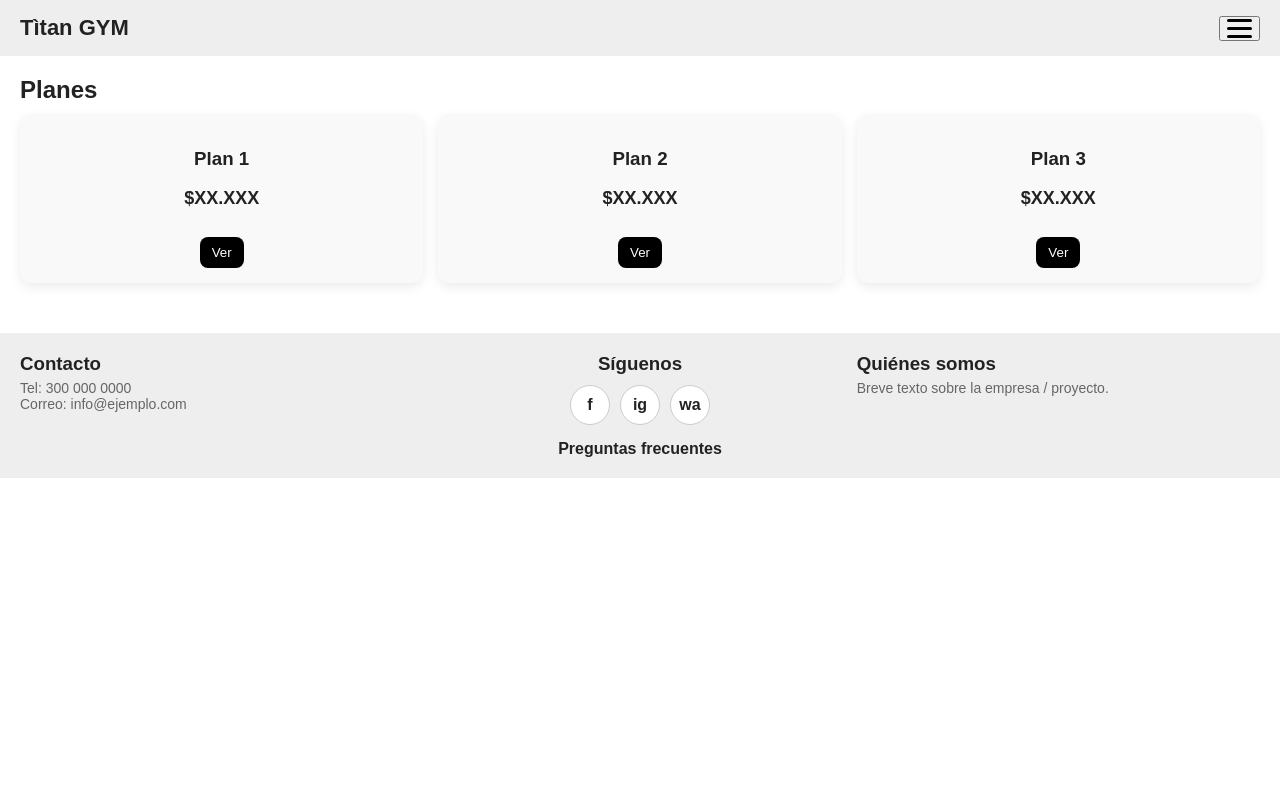
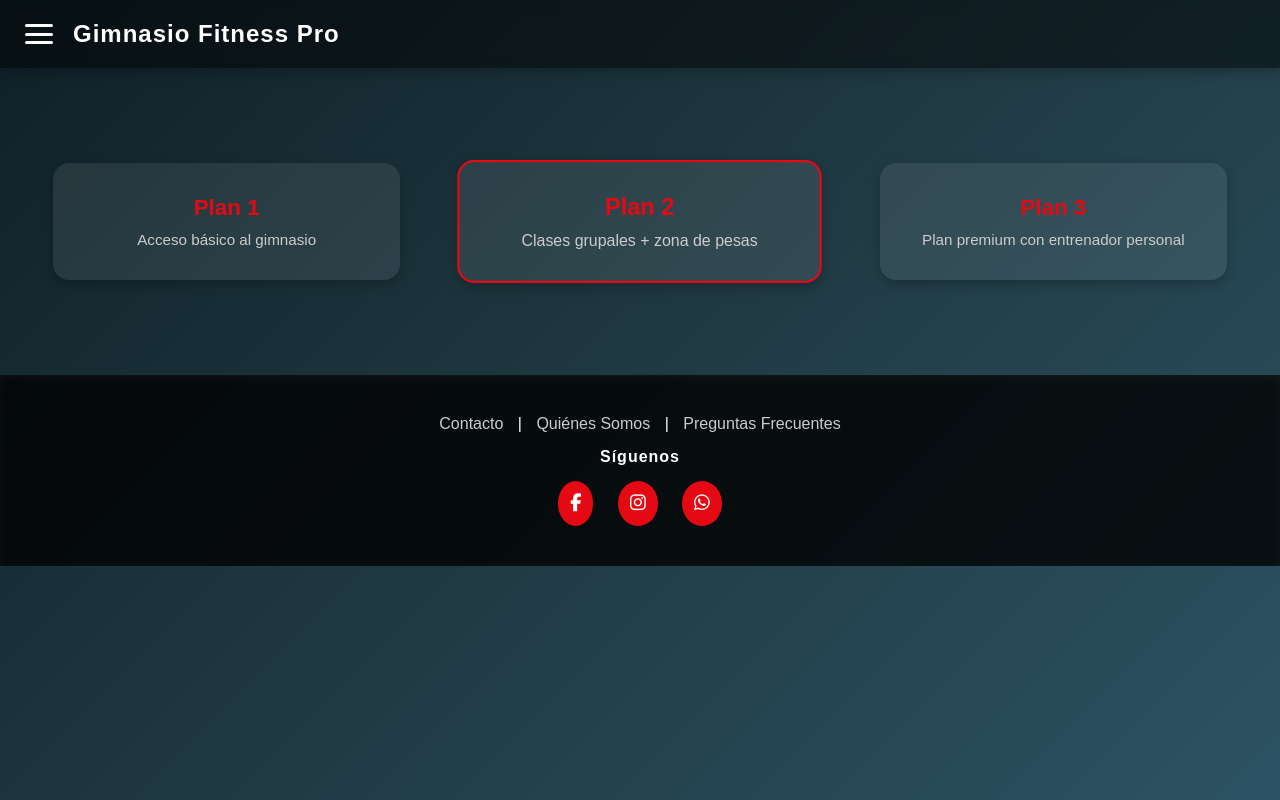
Before and after one commit to dasagamo/Titan-GYM, a PHP site: page /Index_Cliente.php in a window 1280 px wide. Run offline with PHP 8.4, Linux system fonts and the light colour scheme; some libraries are stand-ins or nearby versions.

Commit message:
Mejoro el menú y los estilos de los planes

```diff
--- a/Gym_offiall/Desing/Style_Index.css
+++ /dev/null
@@ -1,149 +0,0 @@
-:root{
-  --bg: #fff;
-  --accent: #222;
-  --muted: #666;
-  --card: #f9f9f9;
-  --radius: 12px;
-  --shadow: 0 4px 12px rgba(0,0,0,0.08);
-}
-
-*{box-sizing:border-box}
-body{
-  margin:0;
-  font-family: Arial, Helvetica, sans-serif;
-  background:var(--bg);
-  color:var(--accent);
-}
-
-/* HEADER */
-.site-header{
-  display:flex;
-  align-items:center;
-  justify-content:space-between;
-  padding:15px 20px;
-  background:#eee;
-  position:relative;
-  flex-direction: row-reverse;
-}
-
-.gym-title{
-  margin:0;
-  font-size:22px;
-  font-weight:bold;
-}
-
-/* Botón hamburguesa */
-.menu-btn{
-  cursor:pointer;
-  display:flex;
-  flex-direction:column;
-  gap:5px;
-}
-.menu-btn .hamb{
-  width:25px;
-  height:3px;
-  background:#000;
-  border-radius:3px;
-}
-
-/* Truco del checkbox */
-.menu-toggle{
-  display:none; /* ocultamos el checkbox */
-}
-
-/* NAV */
-.main-nav{
-  display:none;
-  position:absolute;
-  top:100%;   /* justo debajo del botón */
-  left:0;     /* alineado con el botón */
-  background:#fff;
-  border:1px solid #ddd;
-  border-radius:var(--radius);
-  box-shadow:var(--shadow);
-  padding:10px;
-  z-index:1000;
-}
-
-/* cuando el checkbox está checked => mostramos el nav */
-.menu-toggle:checked ~ .main-nav{
-  display:block;
-}
-
-.main-nav ul{
-  list-style:none;
-  margin:0;
-  padding:0;
-}
-.main-nav li{
-  margin:10px 0;
-}
-.main-nav a{
-  text-decoration:none;
-  color:var(--accent);
-  font-weight:600;
-}
-
-/* PLANES */
-.container{padding:20px}
-.hero h2{margin:0 0 10px}
-.plans{
-  display:grid;
-  grid-template-columns:repeat(auto-fit, minmax(200px, 1fr));
-  gap:15px;
-}
-.plan-card{
-  background:var(--card);
-  border-radius:var(--radius);
-  padding:15px;
-  box-shadow:var(--shadow);
-  text-align:center;
-}
-.plan-card .price{font-size:18px;font-weight:bold}
-.cta{
-  margin-top:10px;
-  padding:8px 12px;
-  background:#000;
-  color:#fff;
-  border:none;
-  border-radius:8px;
-  cursor:pointer;
-}
-
-/* FOOTER */
-.site-footer{
-  margin-top:30px;
-  background:#eee;
-  padding:20px;
-}
-.footer-grid{
-  display:grid;
-  grid-template-columns:repeat(auto-fit, minmax(200px,1fr));
-  gap:15px;
-}
-.col h3{margin:0 0 5px}
-.col p{margin:0;font-size:14px;color:var(--muted)}
-
-.center{text-align:center}
-.socials{
-  display:flex;
-  justify-content:center;
-  gap:10px;
-  margin-top:10px;
-}
-.social{
-  width:40px;
-  height:40px;
-  border-radius:50%;
-  background:#fff;
-  border:1px solid #ccc;
-  display:flex;
-  align-items:center;
-  justify-content:center;
-  font-weight:bold;
-}
-.footer-bottom{
-  text-align:center;
-  margin-top:15px;
-}
-.footer-bottom a{text-decoration:none;color:var(--accent);font-weight:600}
--- a/Gym_offiall/Index_Cliente.php
+++ b/Gym_offiall/Index_Cliente.php
@@ -1,90 +1,96 @@
-<!doctype html>
+<!DOCTYPE html>
 <html lang="es">
 <head>
-  <meta charset="utf-8" />
-  <meta name="viewport" content="width=device-width,initial-scale=1" />
-  <title>Tìtan GYM</title>
-  <link rel="stylesheet" href="Desing/Style_Index.css">
+  <meta charset="UTF-8">
+  <meta name="viewport" content="width=device-width, initial-scale=1.0">
+  <title>Titan GYM</title>
+  <link rel="stylesheet" href="Style_Index.css">
+  <!-- Íconos de redes -->
+  <script src="https://kit.fontawesome.com/6c5b55f7a3.js" crossorigin="anonymous"></script>
 </head>
 <body>
 
-  <header class="site-header">
-    <!-- Contenedor del botón y menú -->
-    <div class="menu-container">
-      <button class="menu-btn" id="menuToggle" aria-label="Abrir menú">
-        <span class="hamb"></span>
-        <span class="hamb"></span>
-        <span class="hamb"></span>
-      </button>
-
-      <nav class="main-nav" id="mainNav">
-        <ul>
-          <li><a href="#">Inscríbete</a></li>
-          <li><a href="#">Promociones</a></li>
-          <li><a href="#">Tienda</a></li>
-          <li><a href="#">Clases</a></li>
-          <li><a href="#">Clase personalizada</a></li>
-          <li><a href="#" class="login-btn">Iniciar sesión</a></li>
-        </ul>
-      </nav>
+  <!-- Encabezado -->
+  <header>
+    <div class="menu-btn" id="menu-btn">
+      <div></div>
+      <div></div>
+      <div></div>
     </div>
-
-    <!-- Título -->
-    <h1 class="gym-title">Tìtan GYM</h1>
+    <h1>Gimnasio Fitness Pro</h1>
   </header>
 
-  <main class="container">
-    <section class="hero">
-      <h2>Planes</h2>
-    </section>
+  <!-- Menú lateral -->
+  <nav id="menu">
+    <a href="#"><i class="fas fa-tags"></i> Promociones</a>
+    <a href="#"><i class="fas fa-store"></i> Tienda</a>
+    <a href="#"><i class="fas fa-dumbbell"></i> Clases Promocionales</a>
+    <a href="#"><i class="fas fa-user-friends"></i> Clase Personalizada</a>
+    <a href="#"><i class="fas fa-sign-in-alt"></i> Iniciar Sesión</a>
 
-    <section class="plans">
-      <article class="plan-card">
-        <h3>Plan 1</h3>
-        <p class="price">$XX.XXX</p>
-        <button class="cta">Ver</button>
-      </article>
+    <!-- Botón especial al final -->
+    <a href="#" class="btn-inscribirse"><i class="fas fa-user-plus"></i> Inscríbete</a>
+  </nav>
 
-      <article class="plan-card">
-        <h3>Plan 2</h3>
-        <p class="price">$XX.XXX</p>
-        <button class="cta">Ver</button>
-      </article>
+  <!-- Sección de planes -->
+  <section class="planes">
+    <div class="plan">
+      <h2>Plan 1</h2>
+      <p>Acceso básico al gimnasio</p>
+    </div>
+    <div class="plan destacado">
+      <h2>Plan 2</h2>
+      <p>Clases grupales + zona de pesas</p>
+    </div>
+    <div class="plan">
+      <h2>Plan 3</h2>
+      <p>Plan premium con entrenador personal</p>
+    </div>
+  </section>
 
-      <article class="plan-card">
-        <h3>Plan 3</h3>
-        <p class="price">$XX.XXX</p>
-        <button class="cta">Ver</button>
-      </article>
-    </section>
-  </main>
-
-  <footer class="site-footer">
-    <div class="footer-grid">
-      <div class="col">
-        <h3>Contacto</h3>
-        <p>Tel: 300 000 0000<br>Correo: info@ejemplo.com</p>
-      </div>
-
-      <div class="col center">
-        <h3>Síguenos</h3>
-        <div class="socials">
-          <a class="social" aria-label="Facebook"><span>f</span></a>
-          <a class="social" aria-label="Instagram"><span>ig</span></a>
-          <a class="social" aria-label="Whatsapp"><span>wa</span></a>
-        </div>
-      </div>
-
-      <div class="col">
-        <h3>Quiénes somos</h3>
-        <p>Breve texto sobre la empresa / proyecto.</p>
-      </div>
+  <!-- Pie de página -->
+  <footer>
+    <div class="links">
+      <a href="#">Contacto</a> |
+      <a href="#">Quiénes Somos</a> |
+      <a href="#">Preguntas Frecuentes</a>
     </div>
-
-    <div class="footer-bottom">
-      <a href="#">Preguntas frecuentes</a>
+    <p>Síguenos</p>
+    <div class="social-icons">
+      <a href="#"><i class="fab fa-facebook-f"></i></a>
+      <a href="#"><i class="fab fa-instagram"></i></a>
+      <a href="#"><i class="fab fa-whatsapp"></i></a>
     </div>
   </footer>
 
+  <!-- Script dentro del HTML -->
+  <script>
+    const menuBtn = document.getElementById('menu-btn');
+    const menu = document.getElementById('menu');
+
+    // Alternar el menú
+    menuBtn.addEventListener('click', (e) => {
+      e.stopPropagation();
+      menu.classList.toggle('active');
+      menuBtn.classList.toggle('open');
+    });
+
+    // Cerrar el menú al hacer clic fuera
+    document.addEventListener('click', (e) => {
+      if (!menu.contains(e.target) && !menuBtn.contains(e.target)) {
+        menu.classList.remove('active');
+        menuBtn.classList.remove('open');
+      }
+    });
+
+    // Cerrar el menú al hacer clic en un enlace
+    menu.querySelectorAll('a').forEach(link => {
+      link.addEventListener('click', () => {
+        menu.classList.remove('active');
+        menuBtn.classList.remove('open');
+      });
+    });
+  </script>
+
 </body>
 </html>
--- /dev/null
+++ b/Gym_offiall/Style_Index.css
@@ -0,0 +1,231 @@
+:root {
+  --fondo: linear-gradient(135deg, #0f2027, #203a43, #2c5364);
+  --blanco: #ffffff;
+  --acento: #e50914;
+  --gris: #ccc;
+  --sombra: 0 4px 12px rgba(0, 0, 0, 0.25);
+  --transicion: 0.3s ease;
+}
+
+* {
+  box-sizing: border-box;
+  margin: 0;
+  padding: 0;
+  font-family: 'Poppins', sans-serif;
+}
+
+body {
+  background: var(--fondo);
+  color: var(--blanco);
+  min-height: 100vh;
+}
+
+/* === Encabezado === */
+header {
+  display: flex;
+  align-items: center;
+  justify-content: flex-start;
+  padding: 20px 25px;
+  background: rgba(0, 0, 0, 0.5);
+  backdrop-filter: blur(5px);
+  box-shadow: var(--sombra);
+}
+
+header h1 {
+  font-size: 1.5rem;
+  letter-spacing: 1px;
+  font-weight: 600;
+}
+
+/* === Botón hamburguesa === */
+.menu-btn {
+  cursor: pointer;
+  display: flex;
+  flex-direction: column;
+  justify-content: space-between;
+  width: 28px;
+  height: 20px;
+  margin-right: 20px;
+  transition: var(--transicion);
+}
+
+.menu-btn div {
+  height: 3px;
+  background: var(--blanco);
+  border-radius: 2px;
+  transition: var(--transicion);
+}
+
+/* Animación del botón */
+.menu-btn.open div:nth-child(1) {
+  transform: rotate(45deg) translate(5px, 5px);
+}
+
+.menu-btn.open div:nth-child(2) {
+  opacity: 0;
+}
+
+.menu-btn.open div:nth-child(3) {
+  transform: rotate(-45deg) translate(5px, -5px);
+}
+
+/* === Menú lateral === */
+nav {
+  position: fixed;
+  top: 0;
+  left: -260px;
+  width: 240px;
+  height: 100%;
+  background: rgba(255, 255, 255, 0.05);
+  backdrop-filter: blur(10px);
+  padding-top: 80px;
+  display: flex;
+  flex-direction: column;
+  transition: var(--transicion);
+  box-shadow: var(--sombra);
+}
+
+nav.active {
+  left: 0;
+}
+
+nav a {
+  padding: 14px 25px;
+  color: var(--blanco);
+  text-decoration: none;
+  font-weight: 500;
+  border-bottom: 1px solid rgba(255, 255, 255, 0.1);
+  transition: background 0.2s;
+}
+
+nav a i {
+  margin-right: 10px;
+  color: var(--acento);
+}
+
+nav a:hover {
+  background: rgba(255, 255, 255, 0.1);
+}
+
+/* === Planes === */
+.planes {
+  display: flex;
+  justify-content: space-around;
+  align-items: center;
+  padding: 80px 20px;
+  flex-wrap: wrap;
+}
+
+.plan {
+  background: rgba(255, 255, 255, 0.08);
+  padding: 30px;
+  border-radius: 16px;
+  width: 28%;
+  min-width: 250px;
+  margin: 15px;
+  box-shadow: var(--sombra);
+  transition: all 0.3s ease;
+  text-align: center;
+  cursor: pointer;
+  border: 2px solid transparent;
+}
+
+.plan h2 {
+  color: var(--acento);
+  margin-bottom: 10px;
+  font-size: 1.4rem;
+}
+
+.plan p {
+  color: var(--gris);
+  font-size: 0.95rem;
+}
+
+/* === Efecto hover con borde rojo === */
+.plan:hover {
+  border-color: var(--acento);
+  transform: translateY(-6px);
+  box-shadow: 0 8px 20px rgba(229, 9, 20, 0.3);
+}
+
+/* Plan destacado (ligeramente más grande) */
+.destacado {
+  border: 2px solid var(--acento);
+  transform: scale(1.05);
+}
+
+
+/* === Pie de página === */
+footer {
+  background: rgba(0, 0, 0, 0.8);
+  color: var(--blanco);
+  text-align: center;
+  padding: 40px 20px;
+  box-shadow: inset 0 2px 10px rgba(255, 255, 255, 0.05);
+}
+
+footer .links {
+  margin-bottom: 15px;
+}
+
+footer a {
+  color: var(--gris);
+  margin: 0 10px;
+  text-decoration: none;
+  font-weight: 500;
+  transition: color 0.2s;
+}
+
+footer a:hover {
+  color: var(--acento);
+}
+
+footer p {
+  margin-top: 10px;
+  font-weight: 600;
+  letter-spacing: 1px;
+}
+
+.social-icons {
+  margin-top: 15px;
+}
+
+.social-icons a {
+  display: inline-block;
+  margin: 0 10px;
+  background: var(--acento);
+  color: var(--blanco);
+  padding: 12px;
+  border-radius: 50%;
+  font-size: 18px;
+  transition: transform 0.3s, background 0.3s;
+}
+
+.social-icons a:hover {
+  background: #b0060f;
+  transform: translateY(-5px);
+}
+
+/* === Botón Inscríbete === */
+.btn-inscribirse {
+  background-color: var(--acento);
+  color: var(--blanco);
+  margin: 25px auto;
+  padding: 12px 20px;
+  border-radius: 25px;
+  text-align: center;
+  width: 70%;
+  font-weight: 600;
+  transition: background 0.3s, transform 0.2s;
+  border: 2px solid var(--acento);
+}
+
+.btn-inscribirse i {
+  margin-right: 8px;
+}
+
+.btn-inscribirse:hover {
+  background: transparent;
+  color: var(--acento);
+  transform: translateY(-2px);
+}
```
